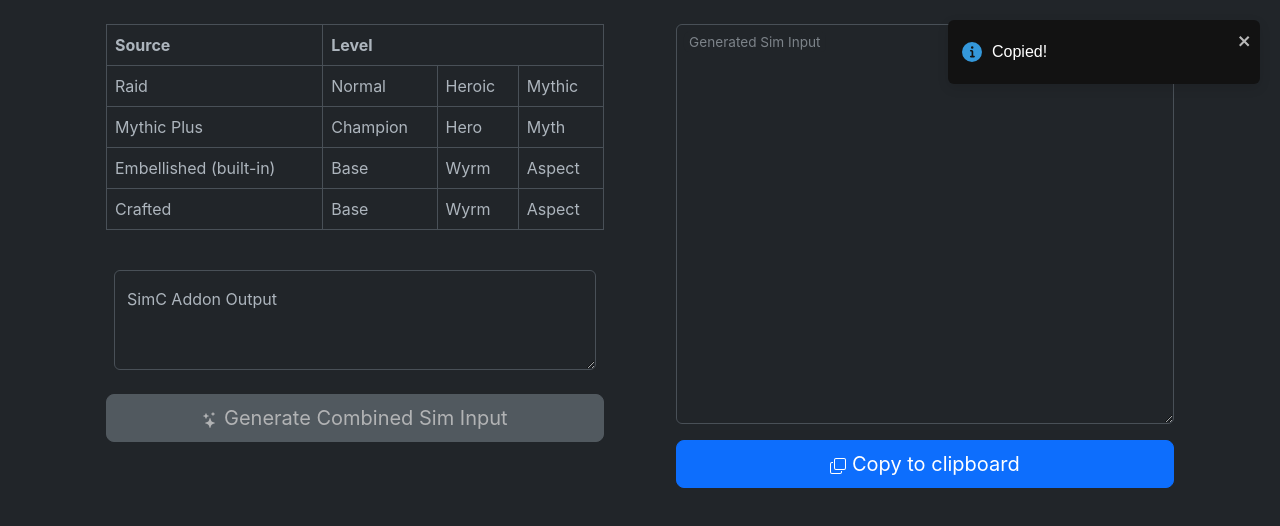
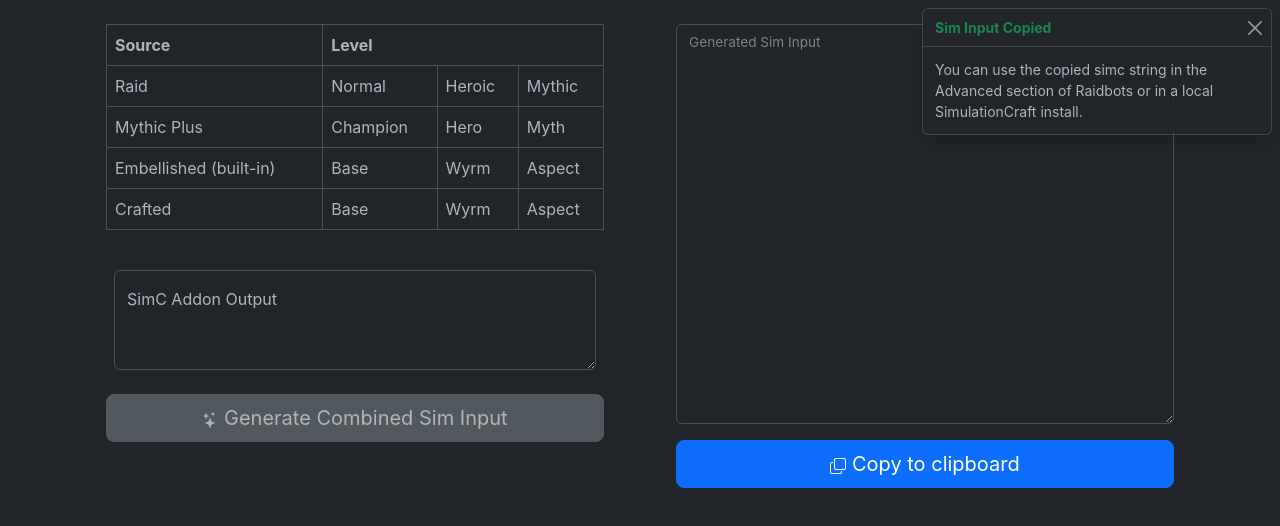
Before and after one commit to wtodom/bigsim.site, a React (Create React App) app: page / in a window 1280 px wide. Both pictures are taken after a click on the button "Copy to clipboard". Shown: the top 526 px of the page. Built offline with nearby package versions, Linux system fonts and the light colour scheme.

Commit message:
migrate to bootstrap toasts - basic replacement done

```diff
--- a/src/App.js
+++ b/src/App.js
@@ -1,7 +1,6 @@
 import { useState } from 'react';
 
 import copy from "copy-to-clipboard";
-import { toast } from "react-toastify";
 
 import Button from 'react-bootstrap/Button';
 import ButtonGroup from 'react-bootstrap/ButtonGroup';
@@ -12,6 +11,8 @@ import Form from 'react-bootstrap/Form';
 import Row from 'react-bootstrap/Row';
 import Stack from 'react-bootstrap/Stack';
 import Table from 'react-bootstrap/Table';
+import Toast from 'react-bootstrap/Toast';
+import ToastContainer from 'react-bootstrap/ToastContainer';
 import ToggleButton from 'react-bootstrap/ToggleButton';
 
 import dhCraftedItems from './data/loot-crafted-dh';
@@ -39,6 +40,7 @@ function App() {
   const [addonInput, setAddonInput] = useState('')
   const [canGenerate, setCanGenerate] = useState(false);
   const [generatedText, setgeneratedText] = useState('')
+  const [showToast, setShowToast] = useState(false);
 
   return (
     <div className="App">
@@ -60,7 +62,8 @@ function App() {
           </Col>
 
           <Col>
-            <OutputStack generatedText={generatedText} />
+            <NotificationSection show={showToast} setShow={setShowToast} />
+            <OutputStack generatedText={generatedText} setShowToast={setShowToast} />
           </Col>
         </Row>
       </Container>
@@ -367,13 +370,28 @@ const convertStats = (stats) => {
   return statCombos;
 }
 
-function OutputStack({ generatedText }) {
+function NotificationSection({ show, setShow }) {
+  return (
+    <ToastContainer className="p-2" position="top-end" style={{ zIndex: 1 }} >
+      <Toast onClose={() => setShow(false)} show={show} delay={2000} >
+        <Toast.Header className='text-success'>
+          <strong className="me-auto">Sim Input Copied</strong>
+        </Toast.Header>
+        <Toast.Body>
+          You can use the copied simc string in the Advanced section
+          of Raidbots or in a local SimulationCraft install.
+        </Toast.Body>
+      </Toast>
+    </ToastContainer>
+  )
+}
+
+function OutputStack({ generatedText, setShowToast }) {
   const copyToClipboard = () => {
     let copyText = generatedText;
     let isCopy = copy(copyText);
     if (isCopy) {
-      // TODO: convert this to use native bootstrap toasts
-      toast.info("Copied!");
+      setShowToast(true);
     }
   };
 
--- a/src/index.js
+++ b/src/index.js
@@ -4,27 +4,11 @@ import './index.css';
 import App from './App';
 import reportWebVitals from './reportWebVitals';
 
-import { Slide, ToastContainer } from "react-toastify";
-import "react-toastify/dist/ReactToastify.css";
-
 
 const root = ReactDOM.createRoot(document.getElementById('root'));
 root.render(
   <React.StrictMode>
     <App />
-    <ToastContainer
-      position="top-right"
-      autoClose={1750}
-      hideProgressBar
-      newestOnTop={false}
-      closeOnClick
-      rtl={false}
-      pauseOnFocusLoss
-      draggable
-      pauseOnHover
-      theme="dark"
-      transition={Slide}
-    />
   </React.StrictMode>
 );
 
```
Also changed, not shown: 1 other file (tests, documents, lock files or other folders).
